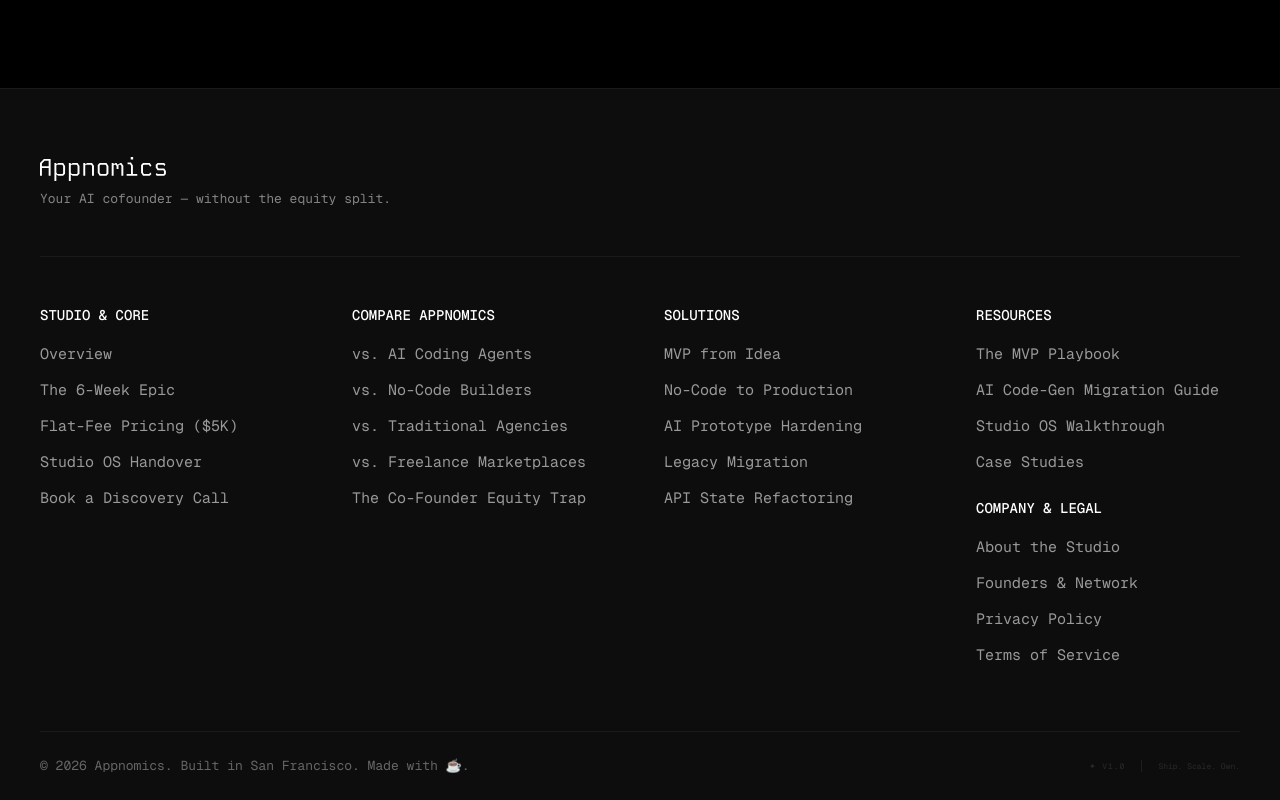
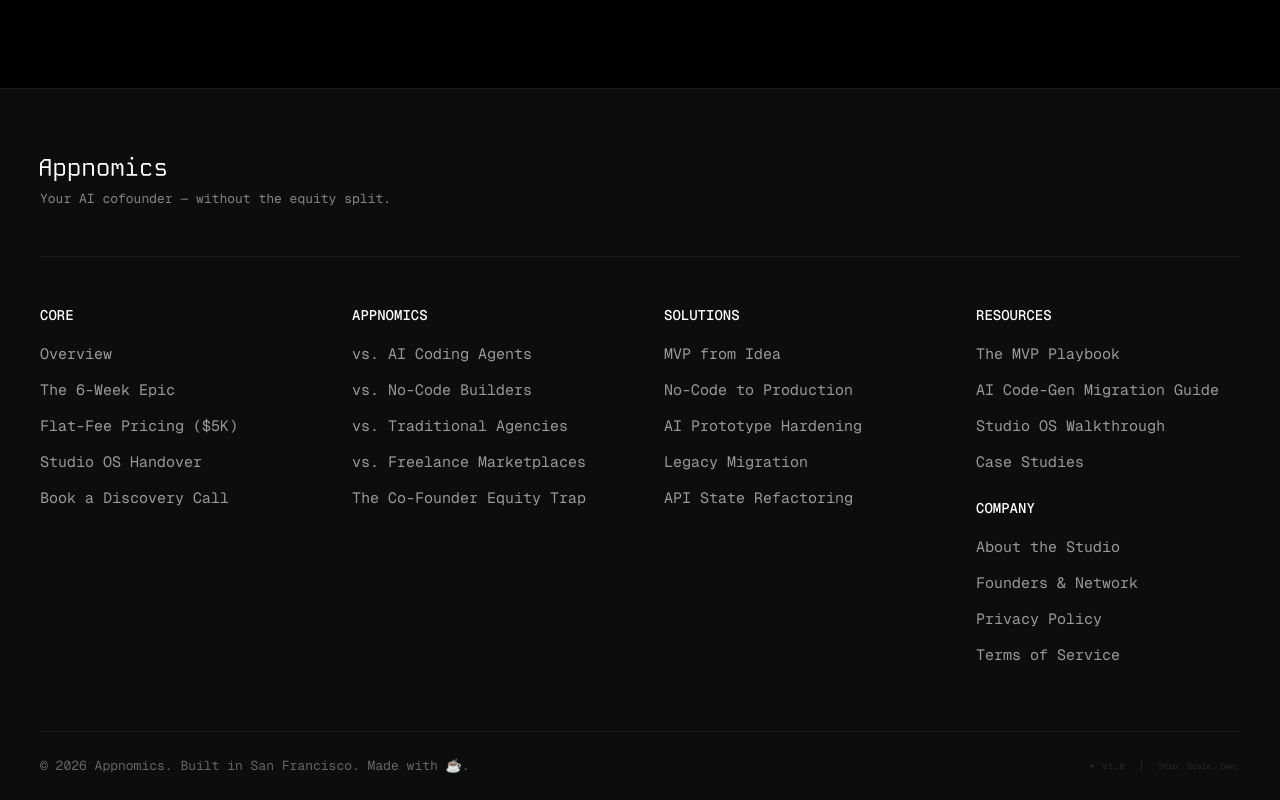
Before and after one commit to rup2701/appnomics-landing, a Next.js app: page / in a window 1280 px wide. Shown: the part 9115-9915 px from the top of the page. Built offline with nearby package versions, Linux system fonts and the light colour scheme.

Commit message:
feat: Simplify footer section titles for improved clarity and consistency

```diff
--- a/components/sections/Footer.tsx
+++ b/components/sections/Footer.tsx
@@ -26,7 +26,7 @@ export default function Footer() {
           {/* Row 1: Studio & Core */}
           <div>
             <h4 className="text-[14px] text-[#fff] uppercase font-mono font-medium mb-4">
-              Studio & Core
+              Core
             </h4>
             <ul className="space-y-3">
               {[
@@ -51,7 +51,7 @@ export default function Footer() {
           {/* Row 2: Compare Appnomics */}
           <div>
             <h4 className="text-[14px] text-[#fff] font-mono uppercase font-medium mb-4">
-              Compare Appnomics
+              Appnomics
             </h4>
             <ul className="space-y-3">
               {[
@@ -125,7 +125,7 @@ export default function Footer() {
 
             <div>
               <h4 className="text-[14px] text-[#fff] uppercase font-mono font-medium mb-4">
-                Company & Legal
+                Company
               </h4>
               <ul className="space-y-3">
                 {[
```
